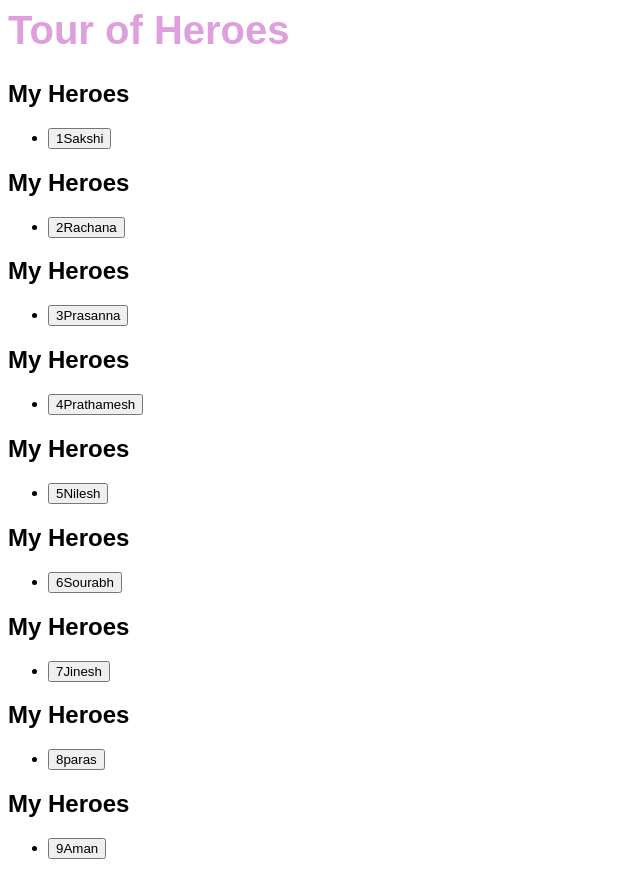
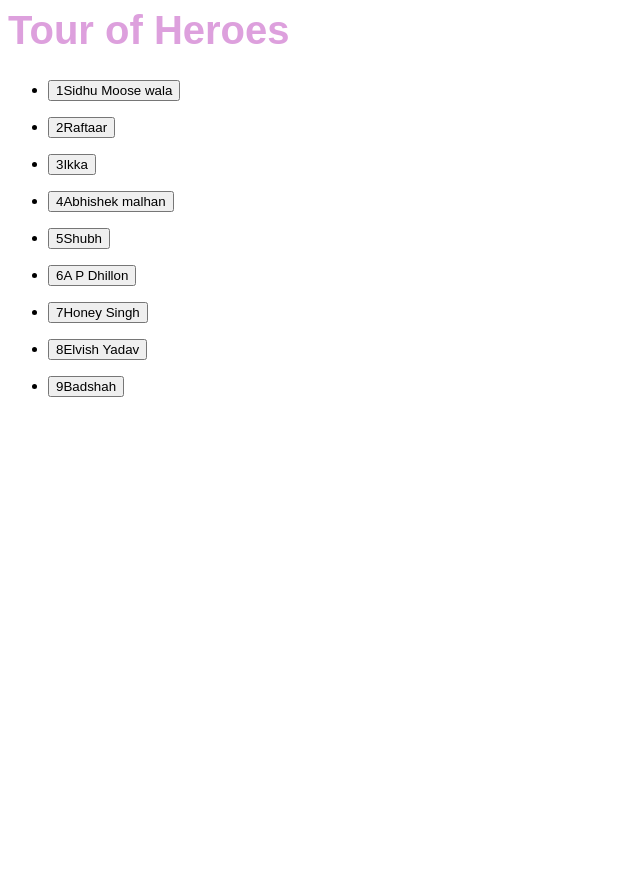
Before and after one commit to KamalePragati1977/stackblitz-starters-4xxh6m, an Angular app: page / in a window 1280 px wide. Shown: the whole page, without its empty margins (0-640 px from the left). After the commit the page ends 800 px from the top, so only its background shows below. Built offline with nearby package versions, Linux system fonts and the light colour scheme.

Commit message:
2 files modified

```diff
--- a/src/app/heroes/heroes.component.html
+++ b/src/app/heroes/heroes.component.html
@@ -5,7 +5,7 @@
   <label for="name">Hero name: </label>
   <input id="name" [(ngModel)]="hero.name" placeholder="name" />
 </div> -->
-<h2>My Heroes</h2>
+<!-- <h2>My Heroes</h2> -->
 <ul class="heroes">
   <li>
     <button type="button">
--- a/src/app/mock-heroes.ts
+++ b/src/app/mock-heroes.ts
@@ -1,13 +1,13 @@
 import { Hero } from './hero';
 
 export const HEROES:Hero[]= [
-  {  id:1, name:'Sakshi'},
-  { id:2, name:'Rachana'},
-  { id:3, name:'Prasanna'},
-  { id:4, name:'Prathamesh'},
-  { id:5, name:'Nilesh'},
-  { id:6, name:'Sourabh'},
-  { id:7, name:'Jinesh'},
-  { id:8, name:'paras'},
-  { id:9, name:'Aman'}
+  { id:1, name:'Sidhu Moose wala'},
+  { id:2, name:'Raftaar'},
+  { id:3, name:'Ikka'},
+  { id:4, name:'Abhishek malhan'},
+  { id:5, name:'Shubh'},
+  { id:6, name:'A P Dhillon'},
+  { id:7, name:'Honey Singh'},
+  { id:8, name:'Elvish Yadav'},
+  { id:9, name:'Badshah'}
 ]
```
